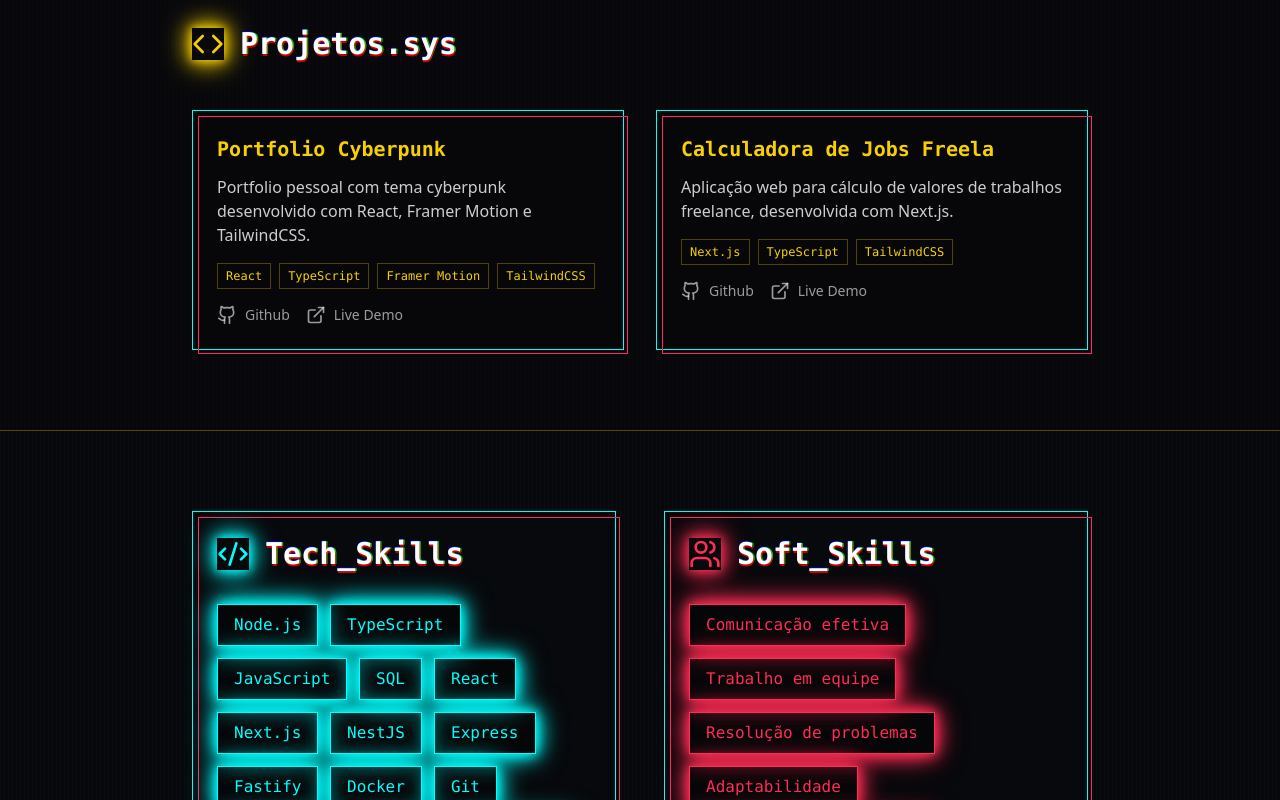
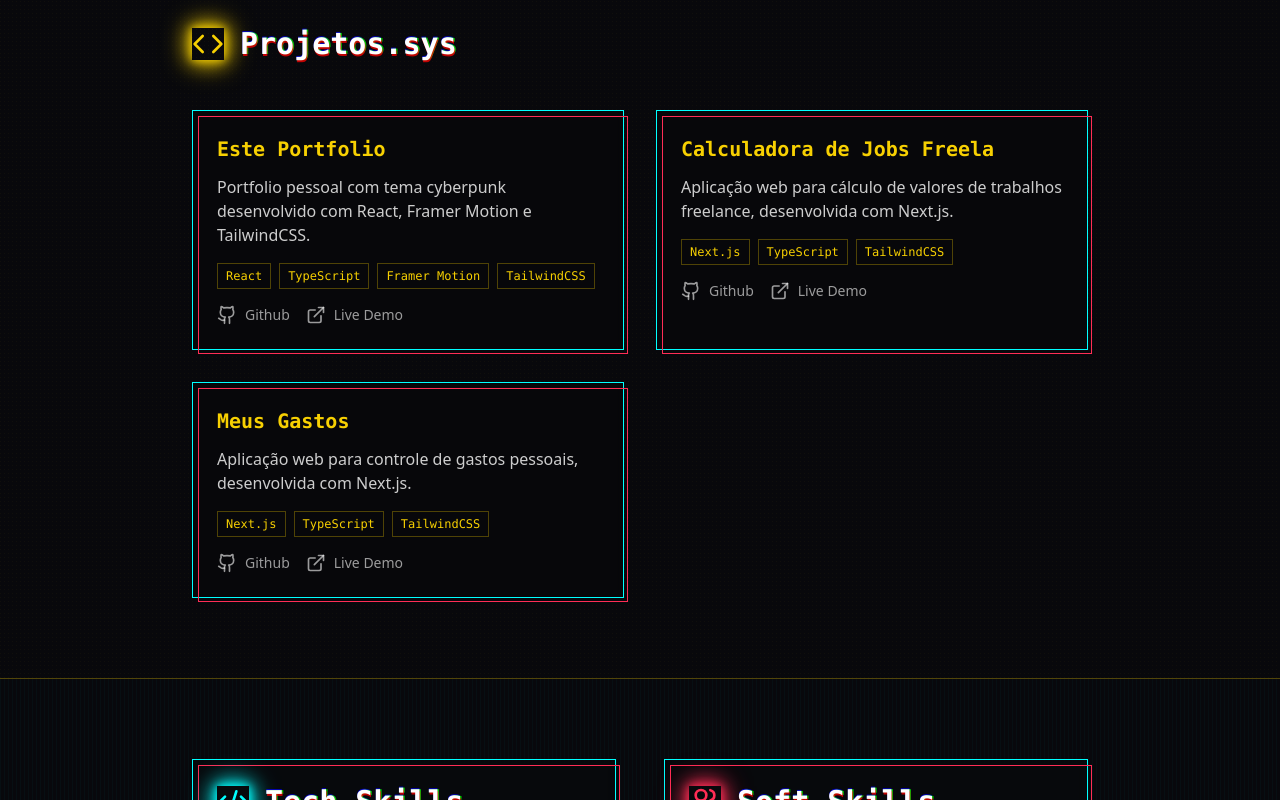
Before and after one commit to pedropaulobrasca/pedrodev, a React (Vite) app: page / in a window 1280 px wide. Shown: the part 1260-2060 px from the top of the page. Built offline with nearby package versions, Linux system fonts and the light colour scheme.

Commit message:
atualiza os projetos

```diff
--- a/src/components/Projects.tsx
+++ b/src/components/Projects.tsx
@@ -5,18 +5,25 @@ import { Code, Github, ExternalLink } from 'lucide-react';
 
 const projects = [
   {
-    title: 'Portfolio Cyberpunk',
+    title: 'Este Portfolio',
     description: 'Portfolio pessoal com tema cyberpunk desenvolvido com React, Framer Motion e TailwindCSS.',
     tech: ['React', 'TypeScript', 'Framer Motion', 'TailwindCSS'],
-    github: 'https://github.com/yourusername/portfolio',
-    live: 'https://yourportfolio.com'
+    github: 'https://github.com/pedropaulobrasca/pedrodev',
+    live: 'https://www.pedrodev.com.br/'
   },
   {
     title: 'Calculadora de Jobs Freela',
     description: 'Aplicação web para cálculo de valores de trabalhos freelance, desenvolvida com Next.js.',
     tech: ['Next.js', 'TypeScript', 'TailwindCSS'],
-    github: 'https://github.com/yourusername/freela-calc',
-    live: 'https://freela-calc.com'
+    github: 'https://github.com/pedropaulobrasca/freela-calc',
+    live: 'https://freela-calc.pedrodev.com.br/'
+  },
+  {
+    title: 'Meus Gastos',
+    description: 'Aplicação web para controle de gastos pessoais, desenvolvida com Next.js.',
+    tech: ['Next.js', 'TypeScript', 'TailwindCSS'],
+    github: 'https://github.com/pedropaulobrasca/meus-gastos',
+    live: 'https://meus-gastos.pedrodev.com.br/'
   }
 ];
 
```
